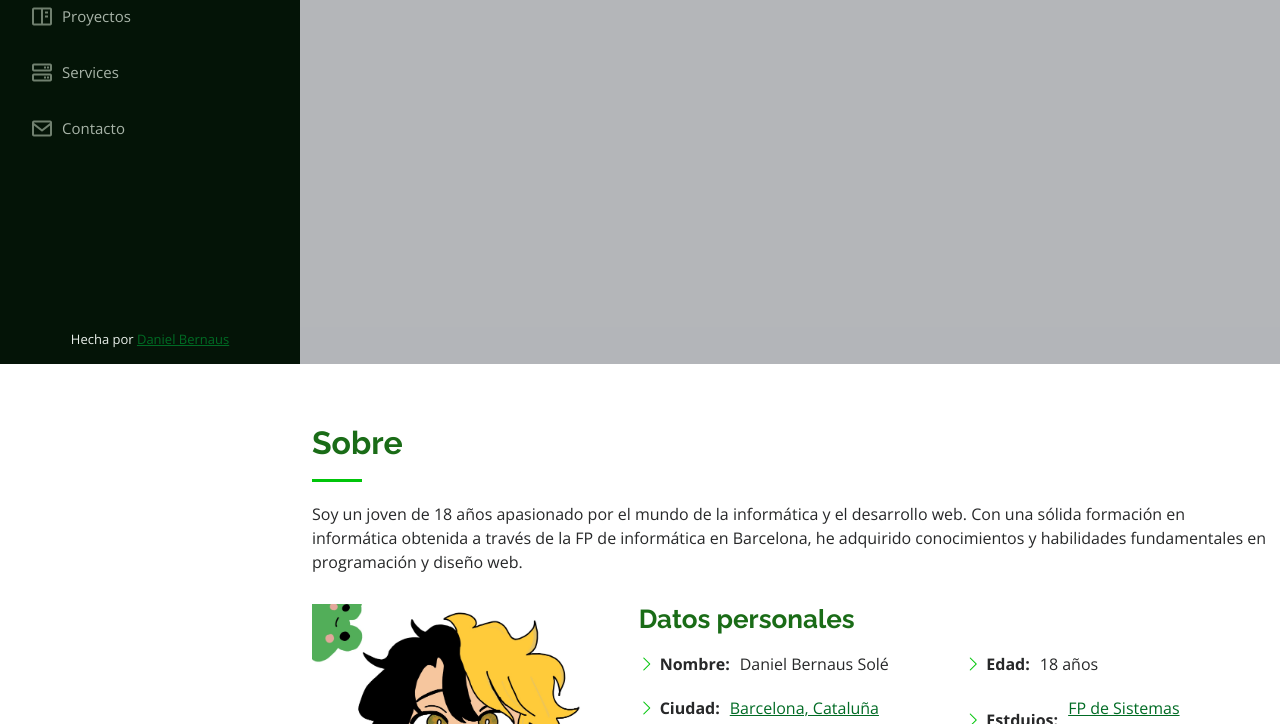
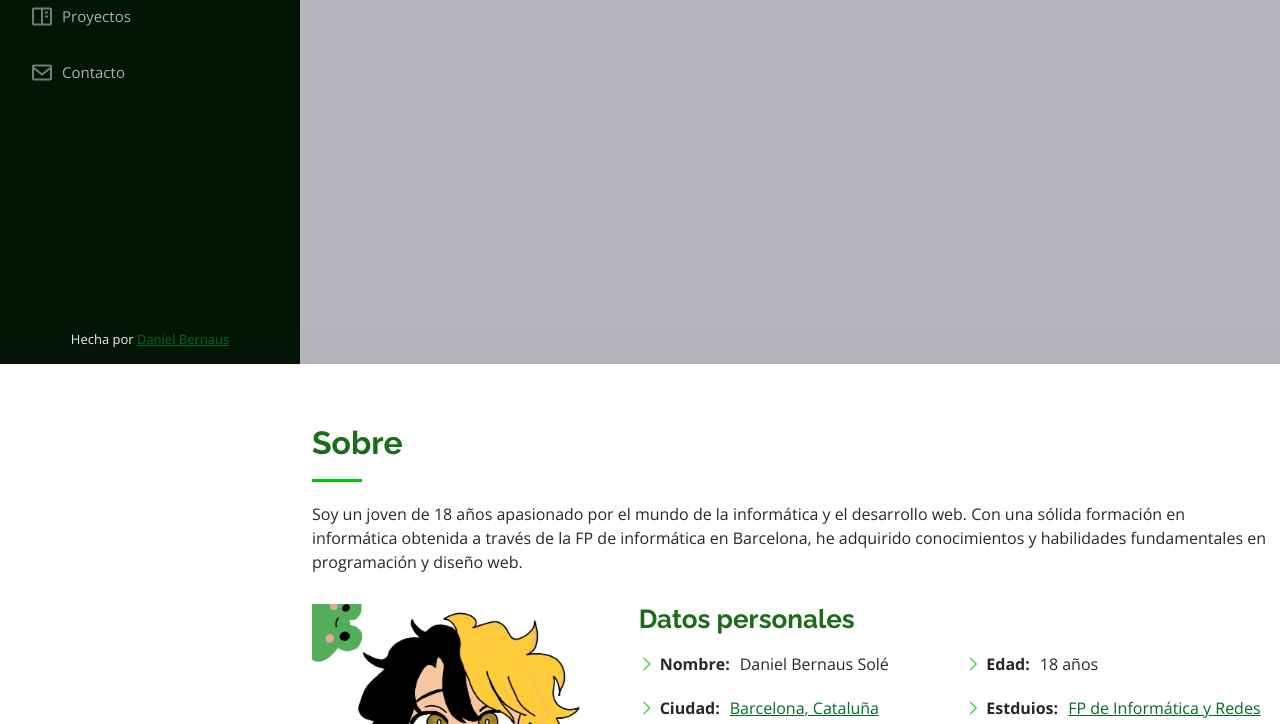
Before and after one commit to Runi4/runi4.github.io, a plain HTML site: page index.html in a window 1280 px wide. Shown: the part 436-1160 px from the top of the page. Drawn offline with nearby package versions, Linux system fonts and the light colour scheme.

Commit message:
Update index.html
He arreglado la linea de "Estudios" en el apartado de "Datos personales" ya que se veía descentrado por la longitud de la frase

```diff
--- a/index.html
+++ b/index.html
@@ -53,7 +53,7 @@
           <li><a href="#about" class="nav-link scrollto"><i class="bx bx-user"></i> <span>Sobre</span></a></li>
           <li><a href="#resume" class="nav-link scrollto"><i class="bx bx-file-blank"></i> <span>Currículum</span></a></li>
           <li><a href="#portfolio" class="nav-link scrollto"><i class="bx bx-book-content"></i> <span>Proyectos</span></a></li>
-          <li><a href="#services" class="nav-link scrollto"><i class="bx bx-server"></i> <span>Services</span></a></li>
+          <!--<li><a href="#services" class="nav-link scrollto"><i class="bx bx-server"></i> <span>Services</span></a></li> -->
           <li><a href="#contact" class="nav-link scrollto"><i class="bx bx-envelope"></i> <span>Contacto</span></a></li>
         </ul>
       </nav><!-- .nav-menu -->
@@ -99,7 +99,7 @@
               <div class="col-lg-6">
                 <ul>
                   <li><i class="bi bi-chevron-right"></i> <strong>Edad:</strong> <span>18 años</span></li>
-                  <li><i class="bi bi-chevron-right"></i> <strong>Estduios:</strong> <span><a href="https://www.lamerce.com/index.php/sistemes-microinformatics-i-xarxes/">FP de Sistemas Microinformáticos y Redes</a></span></li>
+                  <li><i class="bi bi-chevron-right"></i> <strong>Estduios:</strong> <span><a href="https://www.lamerce.com/index.php/sistemes-microinformatics-i-xarxes/">FP de Informática y Redes</a></span></li>
                   <li><i class="bi bi-chevron-right"></i> <strong>e-mail:</strong> <span>DaniBernausSolel@gmail.com</span></li>
                   <li><i class="bi bi-chevron-right"></i> <strong>Redes sociales:</strong> <span><a href="https://www.instagram.com/dani_bernaus/">@Dani_Bernaus</a></span></li>
                 </ul>
```
